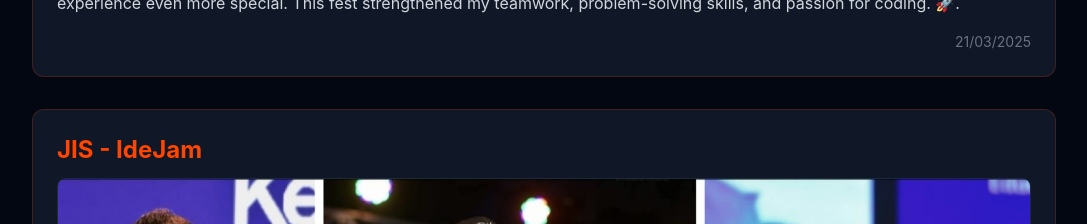
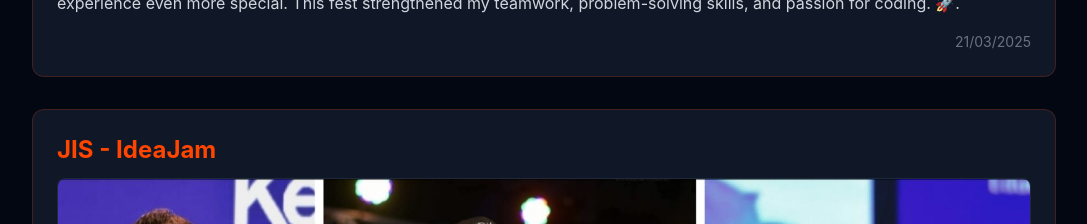
Before and after one commit to sayan9r/sayan-portfolio, a React (Vite) app: page /blog in a window 1280 px wide. Shown: the part 1420-1644 px from the top of the page, without its empty margins (96-1183 px from the left). Built offline with nearby package versions, Linux system fonts and the light colour scheme.

Commit message:
correcting the spelling mistack

```diff
--- a/src/components/Blog/BlogPage.jsx
+++ b/src/components/Blog/BlogPage.jsx
@@ -33,7 +33,7 @@ function BlogPage() {
     },
     {
       id: 4,
-      title: "JIS - IdeJam",
+      title: "JIS - IdeaJam",
       content:
         "First time on the final Round of a hackathon [JIS_IDEAJAM 2025] was an incredible experience where I built a Crop Prediction system using AI, combining both software and hardware components. 🌱💻 I worked with real sensor data and intelligent models to predict crop outcomes. Reaching the final round made the journey even more rewarding and boosted my confidence as a developer. ",
       image: ideajamImg,
@@ -41,7 +41,7 @@ function BlogPage() {
     },
     {
       id: 5,
-      title: "JIS - IdeJam",
+      title: "JIS - IdeaJam",
       content:
         "Standing at the Dhonno Dhanno Auditorium during the final prize distribution ceremony of my first hackathon was a surreal moment. Presenting my AI-based Crop Prediction project, built with both hardware sensors and software intelligence, felt incredibly rewarding. Being in the presence of inspiring personalities like Aman Gupta, Rajashri Nag, and Manish Pandey made the experience even more memorable. Reaching the final round marked a proud milestone in my journey of building impactful technology. 🚀🌱 ",
       image: ideajamFinalImg,
```
